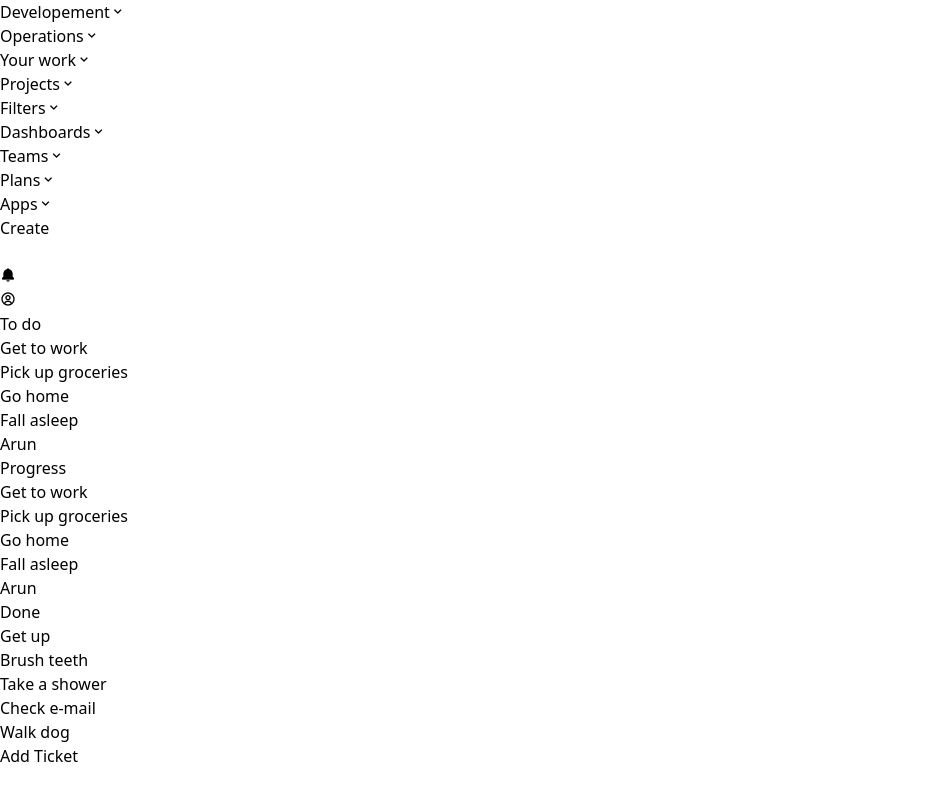
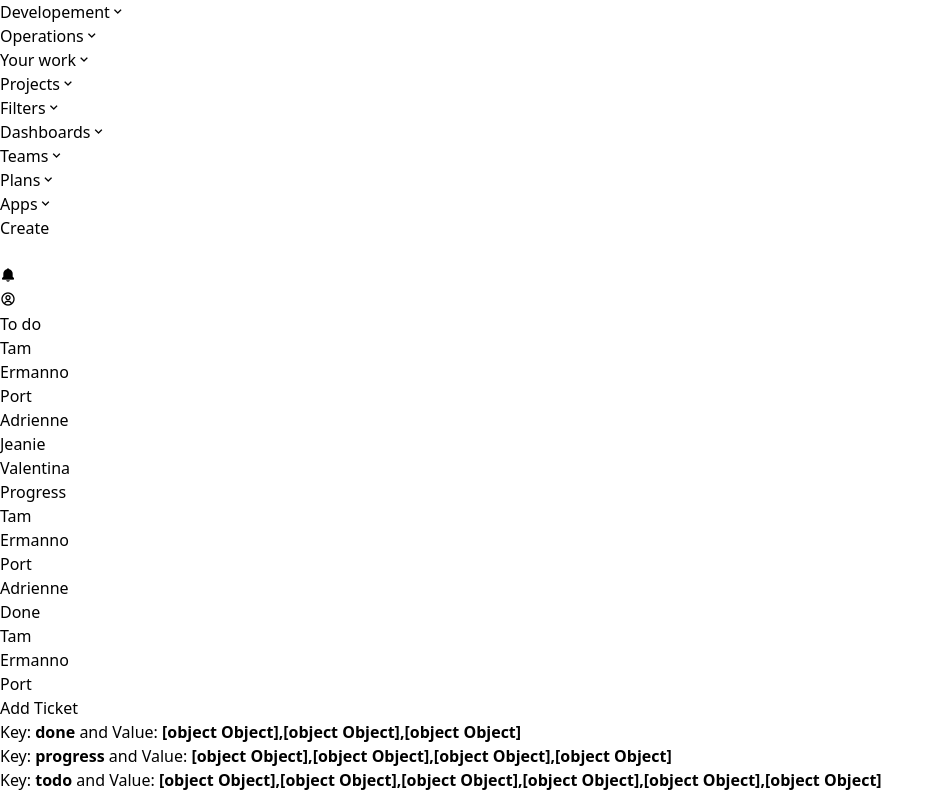
Before and after one commit to arun-gounder/taskify, an Angular app: page /dashboard/boards in a window 1280 px wide. Shown: the part 216-1008 px from the top of the page, without its empty margins (0-944 px from the left). Before the commit the page ends 984 px from the top, so only its background shows below. Built offline with nearby package versions, Linux system fonts and the light colour scheme.

Commit message:
group list added

```diff
--- a/src/app/pages/boards-page/boards-page.component.css
+++ b/src/app/pages/boards-page/boards-page.component.css
@@ -52,9 +52,4 @@
   .example-list.cdk-drop-list-dragging .example-box:not(.cdk-drag-placeholder) {
     transition: transform 250ms cubic-bezier(0, 0, 0.2, 1);
   }
-
-.example-card {
-    max-width: 400px;
-    height: 400px;
-  }
    */
--- a/src/app/pages/boards-page/boards-page.component.html
+++ b/src/app/pages/boards-page/boards-page.component.html
@@ -1,32 +1,68 @@
-<div class="flex gap-2 p-5 w-full">
+<div class="flex gap-2 p-5 w-full" cdkDropListGroup>
     <div class="example-container w-[300px]">
         <h2 class="font-semibold">To do</h2>
-        <div cdkDropList #todoList="cdkDropList" [cdkDropListData]="board_lists.todo" [cdkDropListConnectedTo]="[doneList]"
-            class="example-list bg-black/5 p-4" (cdkDropListDropped)="drop($event)">
+        <div cdkDropList [cdkDropListData]="board_lists.todo" class="example-list bg-black/5 p-4"
+            (cdkDropListDropped)="drop($event)">
             @for (item of board_lists.todo; track item) {
-            <div class="example-box p-5 shadow-md bg-white m-2" cdkDrag>{{item}}</div>
+            <div class="example-box p-5 shadow-md bg-white m-2 hover:cursor-grab active:cursor-grabbing" cdkDrag>
+                <p class="font-semibold">{{item.title}}</p>
+            </div>
             }
         </div>
     </div>
     <div class="example-container w-[300px]">
         <h2 class="font-semibold">Progress</h2>
-        <div cdkDropList #doneList="cdkDropList" [cdkDropListData]="board_lists.progress" [cdkDropListConnectedTo]="[progressList]"
-            class="example-list bg-black/5 p-4" (cdkDropListDropped)="drop($event)">
+        <div cdkDropList [cdkDropListData]="board_lists.progress" class="example-list bg-black/5 p-4"
+            (cdkDropListDropped)="drop($event)">
             @for (item of board_lists.progress; track item) {
-            <div class="example-box p-5 shadow-md bg-white m-2" cdkDrag>{{item}}</div>
+            <div class="example-box p-5 shadow-md bg-white m-2" cdkDrag>
+                <p class="font-semibold">{{item.title}}</p>
+            </div>
             }
         </div>
     </div>
     <div class="example-container w-[300px]">
         <h2 class="font-semibold">Done</h2>
-        <div cdkDropList #progressList="cdkDropList" [cdkDropListData]="board_lists.done" [cdkDropListConnectedTo]="[todoList]"
-            class="example-list bg-black/5 p-4" (cdkDropListDropped)="drop($event)">
+        <div cdkDropList [cdkDropListData]="board_lists.done" class="example-list bg-black/5 p-4"
+            (cdkDropListDropped)="drop($event)">
             @for (item of board_lists.done; track item) {
-            <div class="example-box p-5 shadow-md bg-white m-2" cdkDrag>{{item}}</div>
+            <div class="example-box p-5 shadow-md bg-white m-2" cdkDrag>
+                <p class="font-semibold">{{item.title}}</p>
+            </div>
             }
         </div>
     </div>
+    <button class="bg-blue-600 hover:bg-blue-800 text-white font-semibold py-1 px-2 rounded h-max"
+        (click)="add_ticket('gounder')">Add Ticket</button>
 </div>
-<button class="bg-blue-600 hover:bg-blue-800 text-white font-semibold py-1 px-2 rounded" (click)="add_ticket('gounder')">Add Ticket</button>
 
+
+<div *ngFor="let item of board_lists | keyvalue">
+    Key: <b>{{item.key}}</b> and Value: <b>{{item.value}}</b>
+
+</div>
+
+<!-- <div class="flex gap-2 p-5 w-full" cdkDropListGroup>
+    <div *ngFor="let item of board_lists | keyvalue" class="example-container w-[300px]">
+        <h2 class="font-semibold">{{item.key}}</h2>
+        <div cdkDropList [cdkDropListData]="item.value" class="example-list bg-black/5 p-4"
+        > -->
+        <!-- (cdkDropListDropped)="drop($event)" -->
+            <!-- @for (item of item.value; track item) {
+            <div class="example-box p-5 shadow-md bg-white m-2" cdkDrag>
+                <p class="font-semibold">{{item.title}}</p>
+            </div>
+            } -->
+            <!-- <p>{{item.value}}</p>
+        </div>
+    </div>
+</div> -->
 <!-- <app-add-ticket-modal></app-add-ticket-modal> -->
+
+<!-- <button (click)="openDialog()">Open a draggable dialog</button>
+
+<ng-template>
+  <div class="example-dialog-content" cdkDrag cdkDragRootElement=".cdk-overlay-pane">
+    Drag the dialog around!
+  </div>
+</ng-template> -->
--- a/src/app/pages/boards-page/boards-page.component.ts
+++ b/src/app/pages/boards-page/boards-page.component.ts
@@ -5,8 +5,10 @@ import {
   transferArrayItem,
   CdkDrag,
   CdkDropList,
+  CdkDropListGroup
 } from '@angular/cdk/drag-drop';
 import { AddTicketModalComponent } from '../../components/layouts/add-ticket-modal/add-ticket-modal.component';
+import { CommonModule } from '@angular/common';
 /**
  * @title Drag&Drop connected sorting
  */
@@ -16,25 +18,60 @@ import { AddTicketModalComponent } from '../../components/layouts/add-ticket-mod
   templateUrl: './boards-page.component.html',
   styleUrl: './boards-page.component.css',
   standalone: true,
-  imports: [CdkDropList, CdkDrag, AddTicketModalComponent],
+  imports: [CdkDropList, CdkDrag, AddTicketModalComponent, CommonModule, CdkDropListGroup],
 })
 export class BoardsPageComponent {
 
-  board_lists = {
-    todo: ['Get to work', 'Pick up groceries', 'Go home', 'Fall asleep', 'Arun'],
-    progress: ['Get to work', 'Pick up groceries', 'Go home', 'Fall asleep', 'Arun'],
-    done: ['Get up', 'Brush teeth', 'Take a shower', 'Check e-mail', 'Walk dog'],
+  board_lists: any = {
+    todo: [
+      { id: 1, title: "Tam" },
+      { id: 2, title: "Ermanno" },
+      { id: 3, title: "Port" },
+      { id: 4, title: "Adrienne" },
+      { id: 5, title: "Jeanie" },
+      { id: 6, title: "Valentina" },
+    ],
+    progress: [
+      { id: 1, title: "Tam" },
+      { id: 2, title: "Ermanno" },
+      { id: 3, title: "Port" },
+      { id: 4, title: "Adrienne" },
+    ],
+    done: [
+      { id: 1, title: "Tam" },
+      { id: 2, title: "Ermanno" },
+      { id: 3, title: "Port" },
+    ]
   }
 
-  // todo = ['Get to work', 'Pick up groceries', 'Go home', 'Fall asleep', 'Arun'];
-  // progress = ['Get to work', 'Pick up groceries', 'Go home', 'Fall asleep', 'Arun'];
-  // done = ['Get up', 'Brush teeth', 'Take a shower', 'Check e-mail', 'Walk dog'];
+  tickets = [
+    { id: 1, title: "Tam", status: "Todo" },
+    { id: 2, title: "Ermanno", status: "Done" },
+    { id: 3, title: "Port", status: "Done" },
+    { id: 4, title: "Adrienne", status: "Done" },
+    { id: 5, title: "Jeanie", status: "Progress" },
+    { id: 6, title: "Valentina", status: "Todo" },
+    { id: 7, title: "Newton", status: "Progress" },
+    { id: 8, title: "Asa", status: "Todo" },
+    { id: 9, title: "Tildy", status: "Progress" },
+    { id: 10, title: "Dody", status: "Progress" },
+    { id: 11, title: "Scot", status: "Todo" },
+    { id: 12, title: "Hadria", status: "Progress" },
+    { id: 13, title: "George", status: "Done" },
+    { id: 14, title: "Peirce", status: "Progress" },
+    { id: 15, title: "Felita", status: "Todo" },
+    { id: 16, title: "Daven", status: "Todo" },
+    { id: 17, title: "Del", status: "Done" },
+    { id: 18, title: "Audry", status: "Todo" },
+    { id: 19, title: "Laurice", status: "Done" },
+    { id: 20, title: "Averil", status: "Todo" }
+  ]
 
-  add_ticket(title: string) {
-    this.board_lists.todo.push(title)
+  add_ticket(title: any) {
+    this.board_lists.todo.push({ id: 20, title: "Averil"})
   }
 
-  drop(event: CdkDragDrop<string[]>) {
+  drop(event: CdkDragDrop<any[]>) {
     if (event.previousContainer === event.container) {
       moveItemInArray(event.container.data, event.previousIndex, event.currentIndex);
     } else {
```
Lines whose indentation alone changed are shown as unchanged.
